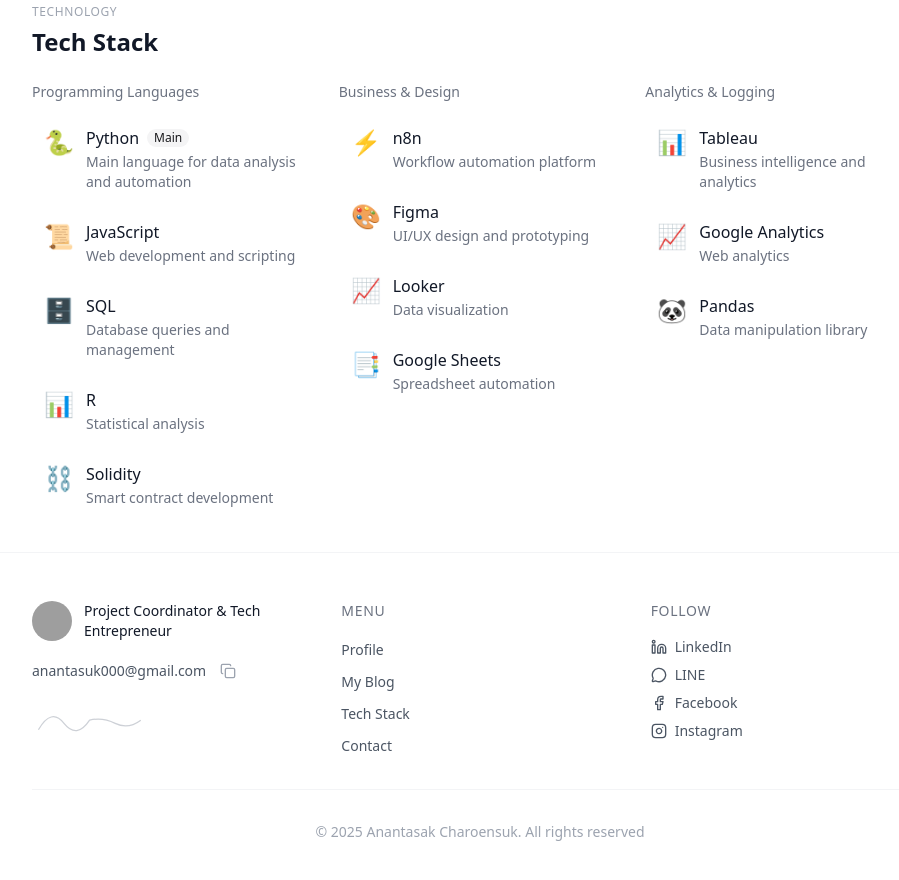
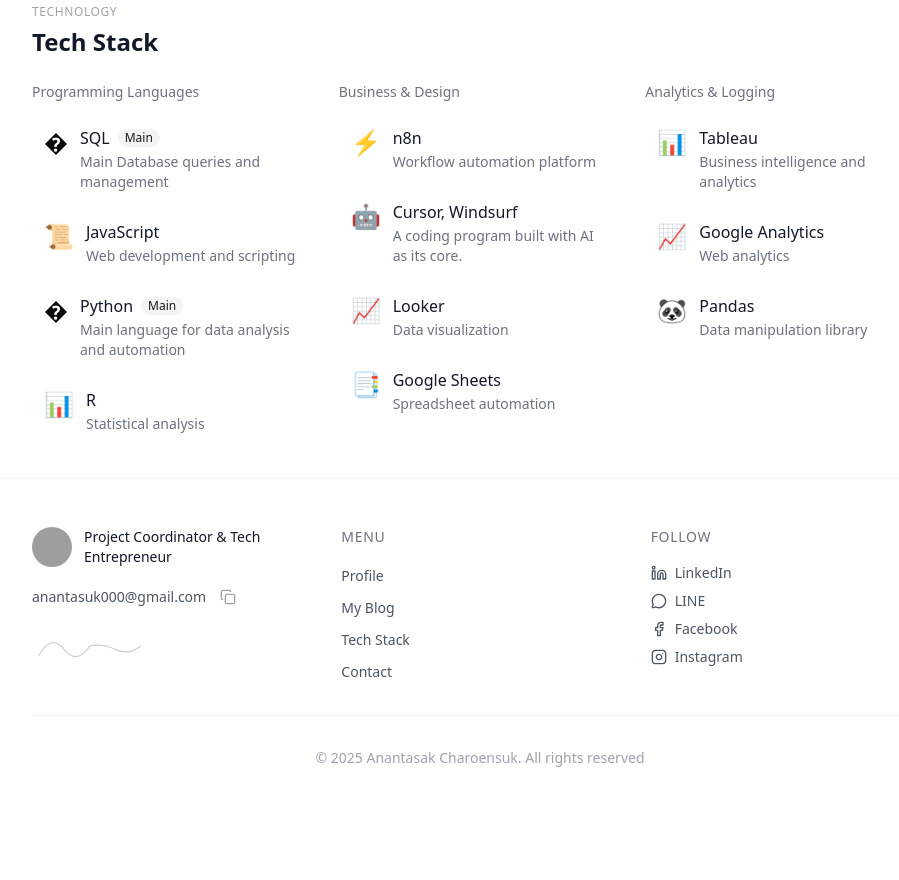
Before and after one commit to anantasak-c/personal-website, a React (Vite) app: page / in a window 1280 px wide. Shown: the part 1800-2680 px from the top of the page, without its empty margins (160-1059 px from the left). After the commit the page ends 2616 px from the top, so only its background shows below. Built offline with nearby package versions, Linux system fonts and the light colour scheme; no server answers; grey boxes are pictures that could not be loaded.

Commit message:
update: Tech Stack data with new tools and descriptions

```diff
--- a/src/data/content.ts
+++ b/src/data/content.ts
@@ -195,15 +195,14 @@
 // Tech Stack
 export const techStack = {
   languages: [
-    { name: "Python", description: "Main language for data analysis and automation", icon: "🐍", main: true },
+    { name: "SQL", description: "Main\nDatabase queries and management", icon: "�️", main: true },
     { name: "JavaScript", description: "Web development and scripting", icon: "📜" },
-    { name: "SQL", description: "Database queries and management", icon: "🗄️" },
+    { name: "Python", description: "Main language for data analysis and automation", icon: "�", main: true },
     { name: "R", description: "Statistical analysis", icon: "📊" },
-    { name: "Solidity", description: "Smart contract development", icon: "⛓️" },
   ],
   business: [
     { name: "n8n", description: "Workflow automation platform", icon: "⚡" },
-    { name: "Figma", description: "UI/UX design and prototyping", icon: "🎨" },
+    { name: "Cursor, Windsurf", description: "A coding program built with AI as its core.", icon: "🤖" },
     { name: "Looker", description: "Data visualization", icon: "📈" },
     { name: "Google Sheets", description: "Spreadsheet automation", icon: "📑" },
   ],
```
